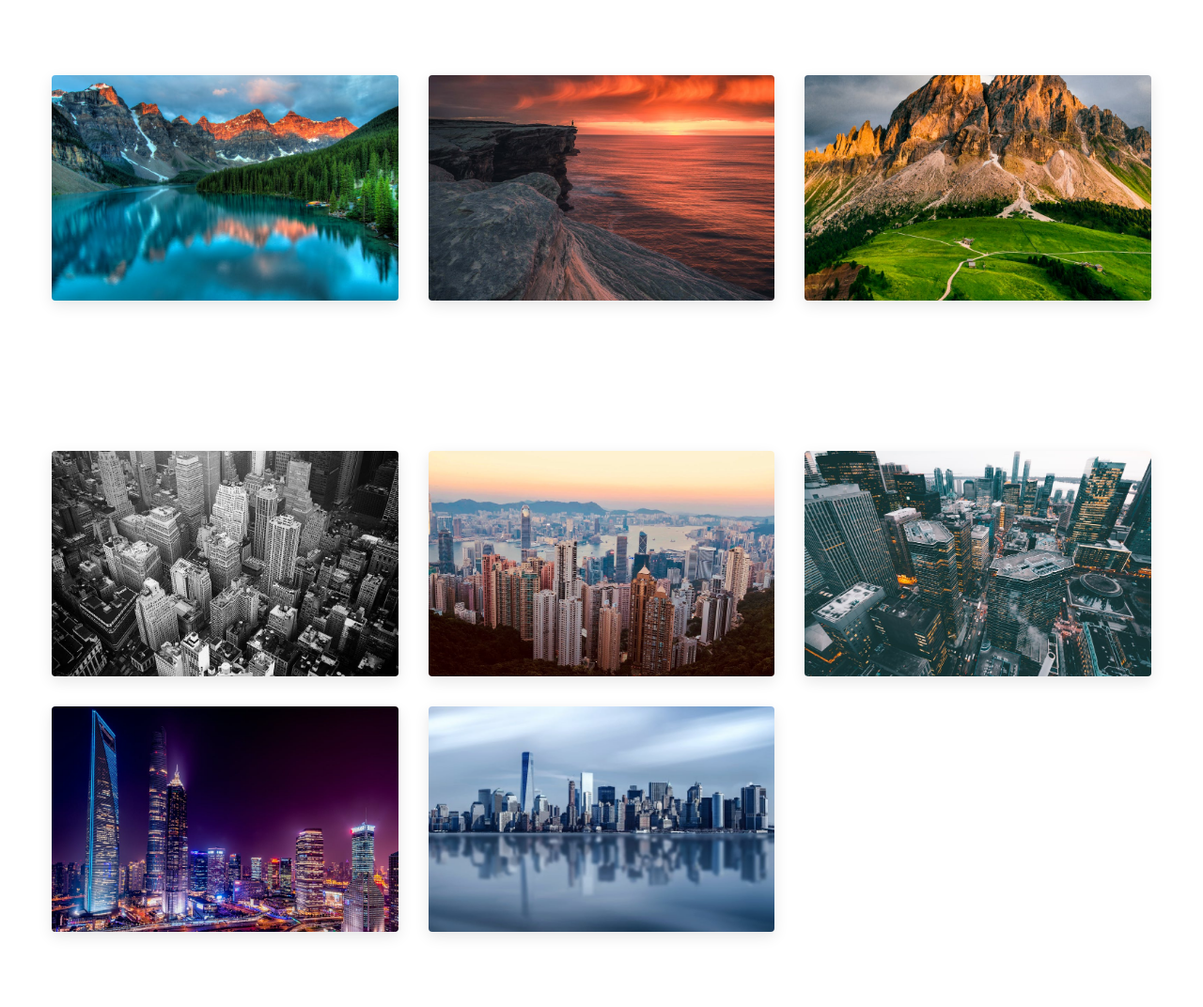
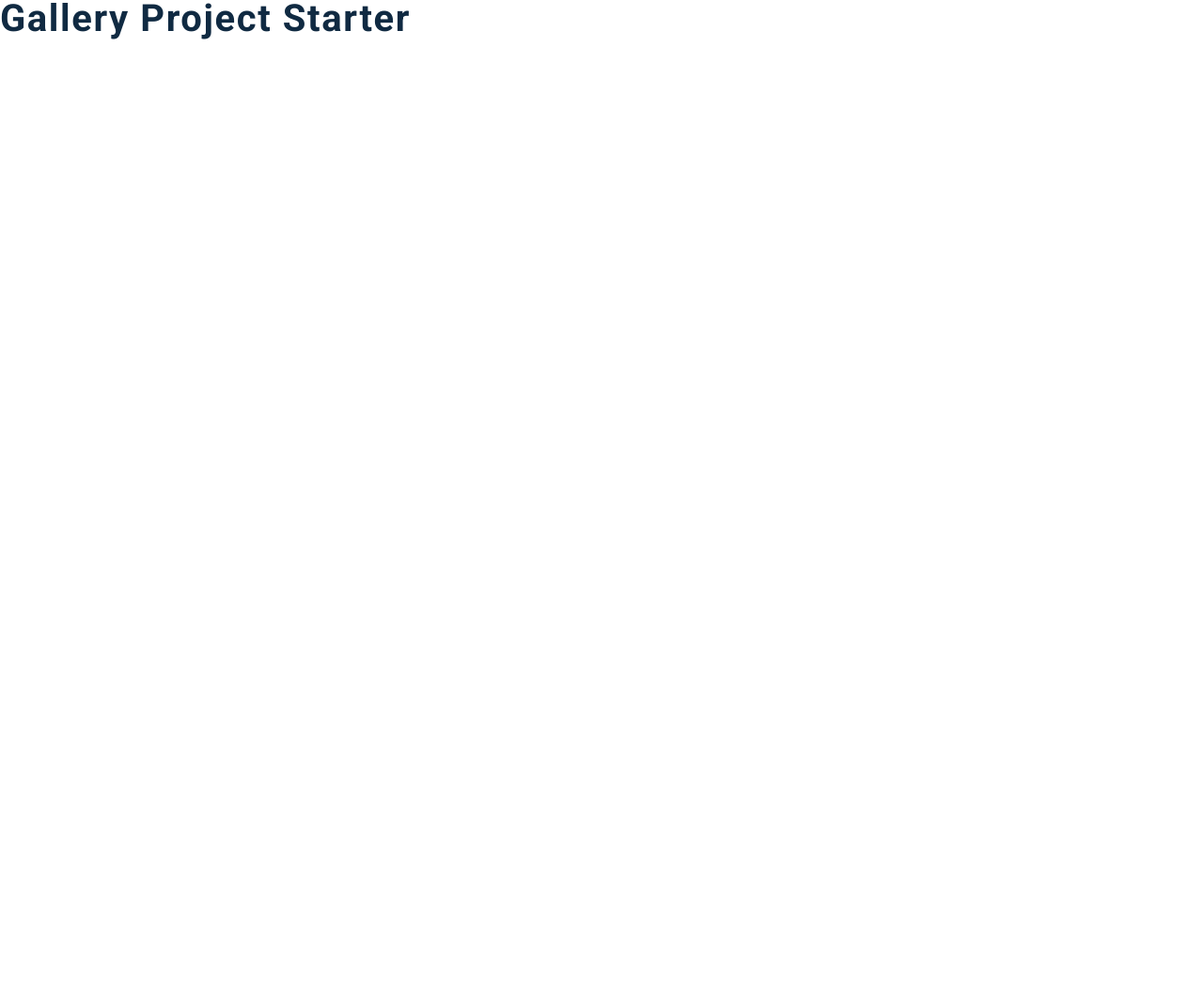
Before and after one commit to NORDON01/JS_Projects-II, a plain HTML site: page 17-gallery/index.html in a window 1280 px wide. Shown: the whole page at 94% size. After the commit the page ends 800 px from the top, so only its background shows below. Drawn offline with nearby package versions, Linux system fonts and the light colour scheme.

Commit message:
réinit 17-gallery

```diff
--- a/17-gallery/app.js
+++ b/17-gallery/app.js
@@ -1,5 +1,3 @@
-const log = console.log;
-
 function getElement(selection) {
   const element = document.querySelector(selection);
   if (element) {
@@ -9,6 +7,3 @@ function getElement(selection) {
     `Please check "${selection}" selector, no such element exists`
   );
 }
-
-//const natures = document.querySelector('.nature'); log(natures);
-log("gue se passe-t-il ?")
--- a/17-gallery/index.html
+++ b/17-gallery/index.html
@@ -3,8 +3,7 @@
   <head>
     <meta charset="UTF-8" />
     <meta name="viewport" content="width=device-width, initial-scale=1.0" />
-    <title>Gallery</title>
-     <script defer src="app.js"></script>
+    <title>Gallery Starter</title>
     <!-- font-awesome -->
     <link
       rel="stylesheet"
@@ -14,102 +13,7 @@
     <link rel="stylesheet" href="styles.css" />
   </head>
   <body>
-    <!-- nature -->
-    <section class="section nature">
-      <img
-        src="./images/nature-1.jpeg"
-        title="nature-1"
-        class="img"
-        data-id="1"
-        alt="nature-1"
-      />
-      <img
-        src="./images/nature-2.jpeg"
-        title="nature-2"
-        class="img"
-        data-id="2"
-        alt="nature-2"
-      />
-      <img
-        src="./images/nature-3.jpeg"
-        title="nature-3"
-        class="img"
-        data-id="3"
-        alt="nature-3"
-      />
-    </section>
-    <!-- city -->
-    <section class="section city">
-      <img
-        src="./images/city-1.jpeg"
-        title="city-1"
-        data-id="1"
-        class="img"
-        alt="city-1"
-      />
-      <img
-        src="./images/city-2.jpeg"
-        title="city-2"
-        data-id="2"
-        class="img"
-        alt="city-2"
-      />
-      <img
-        src="./images/city-3.jpeg"
-        title="city-3"
-        data-id="3"
-        class="img"
-        alt="city-3"
-      />
-      <img
-        src="./images/city-4.jpeg"
-        title="city-4"
-        data-id="4"
-        class="img"
-        alt="city-4"
-      />
-      <img
-        src="./images/city-5.jpeg"
-        title="city-5"
-        data-id="5"
-        class="img"
-        alt="city-5"
-      />
-    </section>
-
-    <!-- modal -->
-    <div class="modal">
-      <button class="close-btn">
-        <i class="fas fa-times"></i>
-      </button>
-      <div class="modal-content">
-        <!-- prev next buttons -->
-        <button class="prev-btn">
-          <i class="fas fa-chevron-left"></i>
-        </button>
-        <button class="next-btn">
-          <i class="fas fa-chevron-right"></i>
-        </button>
-        <!-- content -->
-        <img src="./images/city-1.jpeg" class="main-img" alt="" />
-        <h3 class="image-name">image name</h3>
-        <div class="modal-images">
-          <img
-            src="./images/city-1.jpeg"
-            title="city-1"
-            id="1"
-            class="modal-img"
-            alt=""
-          />
-          <img
-            src="./images/city-2.jpeg"
-            title="city-2"
-            id="2"
-            class="modal-img selected"
-            alt=""
-          />
-        </div>
-      </div>
-    </div>
+    <h2>gallery project starter</h2>
+    <script src="app.js"></script>
   </body>
 </html>
```
